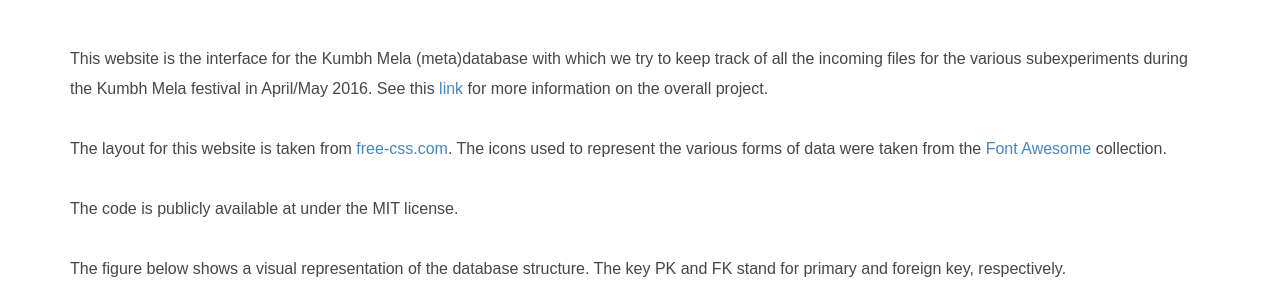
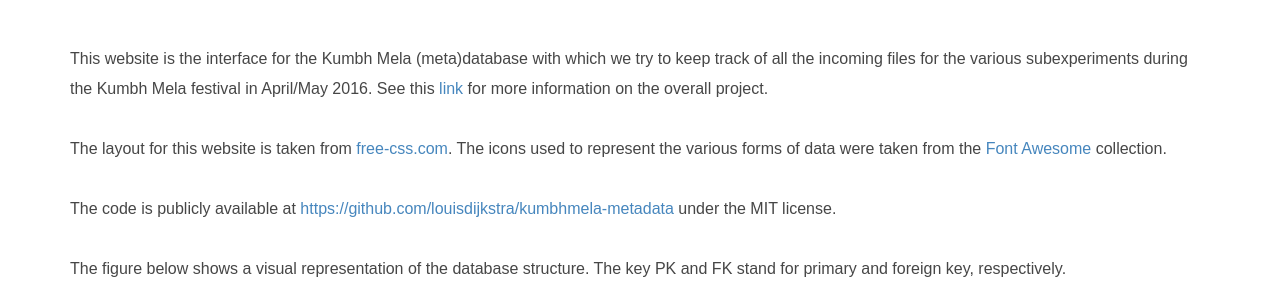
Before and after one commit to louisdijkstra/kumbhmela-metadata, a Django app: page / in a window 1280 px wide. Shown: the part 5742-6033 px from the top of the page. Run offline with Django 3.2, Linux system fonts and the light colour scheme; data comes from the database, SQL or seed files in the repository; data that the repository does not hold is empty; some libraries are stand-ins or nearby versions.

Commit message:
Added the link to this git repository on the site

```diff
--- a/dataentry/templates/dataentry/about.html
+++ b/dataentry/templates/dataentry/about.html
@@ -12,7 +12,7 @@
 
             <p> The layout for this website is taken from <a href="http://www.free-css.com/free-css-templates/page193/lucenta#shout">free-css.com</a>. The icons used to represent the various forms of data were taken from the <a href="http://www.flaticon.com/packs/font-awesome">Font Awesome</a> collection. </p>
 
-            <p> The code is publicly available at <a href="">
+            <p> The code is publicly available at <a href="https://github.com/louisdijkstra/kumbhmela-metadata">https://github.com/louisdijkstra/kumbhmela-metadata
             </a> under the MIT license.
             </p>
 
```
